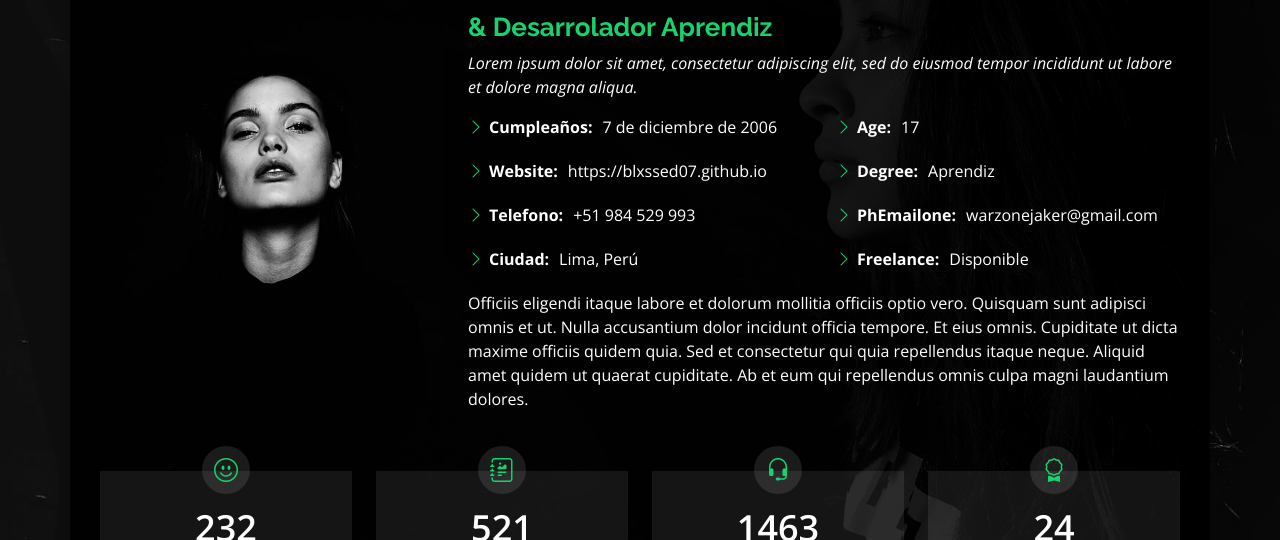
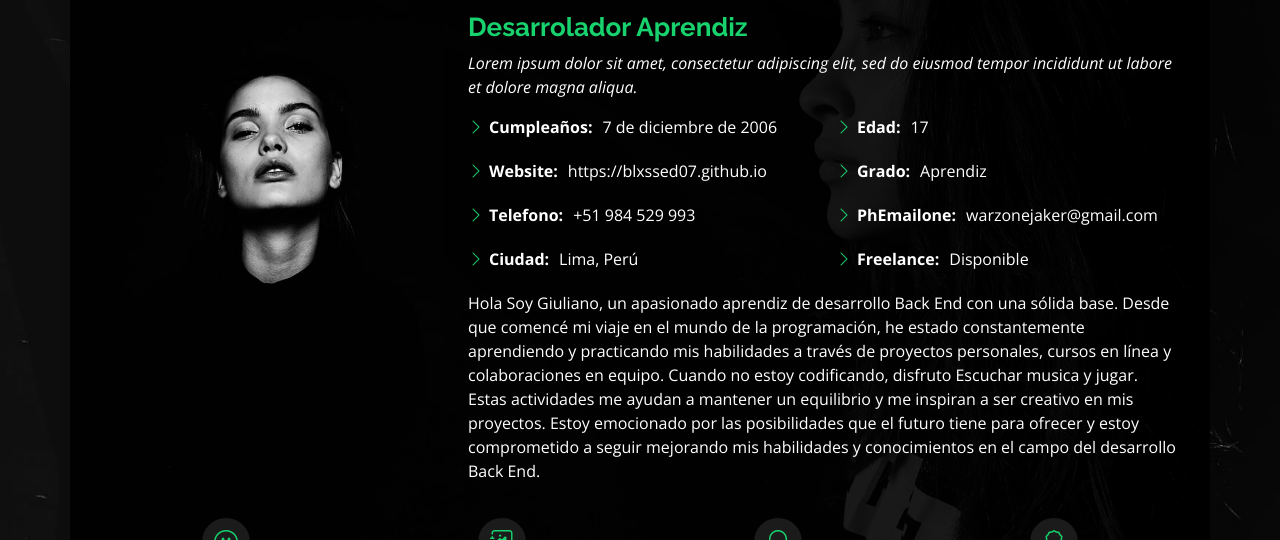
Before and after one commit to Blxssed07/Blxssed07.github.io, a plain HTML site: page index.html in a window 1280 px wide. Both pictures are taken after a click on the link "Acerca de mí". Shown: the part 201-741 px from the top of the page. Drawn offline with nearby package versions, Linux system fonts and the light colour scheme.

Commit message:
Agrege algo de mi descripcion personal

```diff
--- a/index.html
+++ b/index.html
@@ -85,7 +85,7 @@
           <img src="assets/img/me.jpg" class="img-fluid" alt="">
         </div>
         <div class="col-lg-8 pt-4 pt-lg-0 content" data-aos="fade-left">
-          <h3> &amp; Desarrolador Aprendiz</h3>
+          <h3>Desarrolador Aprendiz</h3>
           <p class="fst-italic">
             Lorem ipsum dolor sit amet, consectetur adipiscing elit, sed do eiusmod tempor incididunt ut labore et dolore
             magna aliqua.
@@ -101,16 +101,19 @@
             </div>
             <div class="col-lg-6">
               <ul>
-                <li><i class="bi bi-chevron-right"></i> <strong>Age:</strong> <span>17</span></li>
-                <li><i class="bi bi-chevron-right"></i> <strong>Degree:</strong> <span>Aprendiz</span></li>
+                <li><i class="bi bi-chevron-right"></i> <strong>Edad:</strong> <span>17</span></li>
+                <li><i class="bi bi-chevron-right"></i> <strong>Grado:</strong> <span>Aprendiz</span></li>
                 <li><i class="bi bi-chevron-right"></i> <strong>PhEmailone:</strong> <span>warzonejaker@gmail.com</span></li>
                 <li><i class="bi bi-chevron-right"></i> <strong>Freelance:</strong> <span>Disponible</span></li>
               </ul>
             </div>
           </div>
           <p>
-            Officiis eligendi itaque labore et dolorum mollitia officiis optio vero. Quisquam sunt adipisci omnis et ut. Nulla accusantium dolor incidunt officia tempore. Et eius omnis.
-            Cupiditate ut dicta maxime officiis quidem quia. Sed et consectetur qui quia repellendus itaque neque. Aliquid amet quidem ut quaerat cupiditate. Ab et eum qui repellendus omnis culpa magni laudantium dolores.
+            Hola Soy Giuliano, un apasionado aprendiz de desarrollo Back End con una sólida base. Desde que comencé mi viaje en el mundo de la programación, he estado constantemente aprendiendo y practicando mis habilidades a través de proyectos personales, cursos en línea y colaboraciones en equipo.
+
+Cuando no estoy codificando, disfruto Escuchar musica y jugar. Estas actividades me ayudan a mantener un equilibrio y me inspiran a ser creativo en mis proyectos.
+
+Estoy emocionado por las posibilidades que el futuro tiene para ofrecer y estoy comprometido a seguir mejorando mis habilidades y conocimientos en el campo del desarrollo Back End.
           </p>
         </div>
       </div>
```
